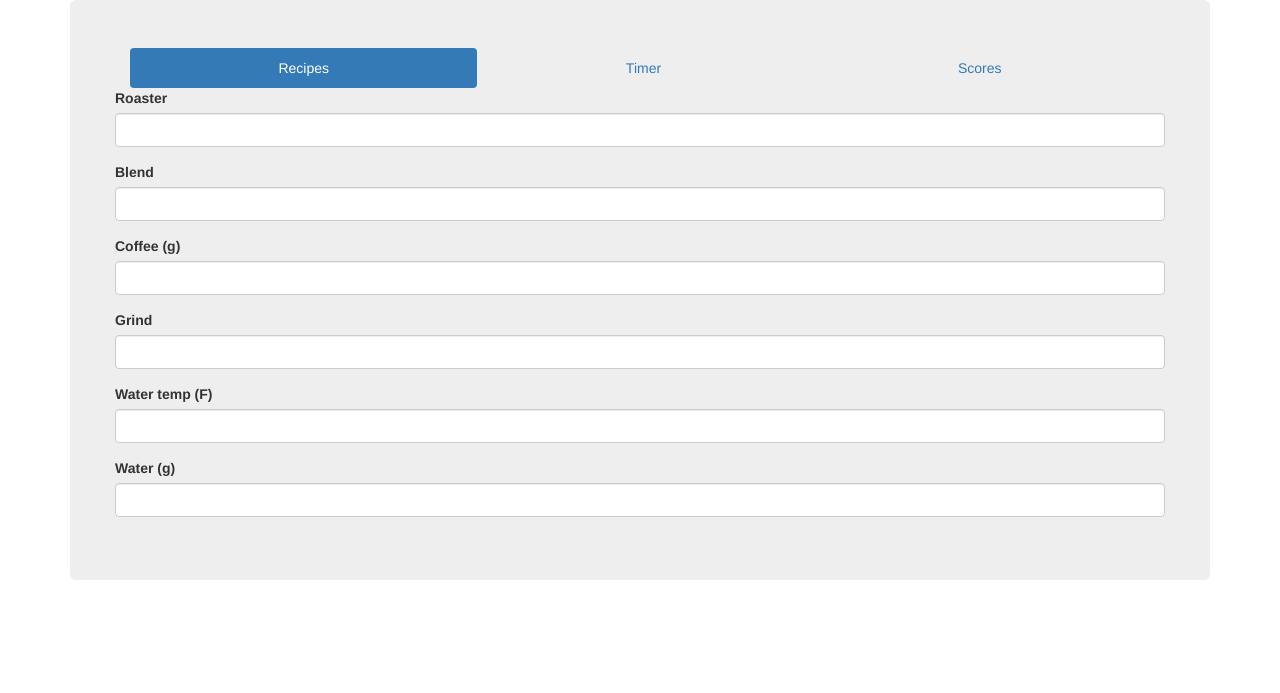
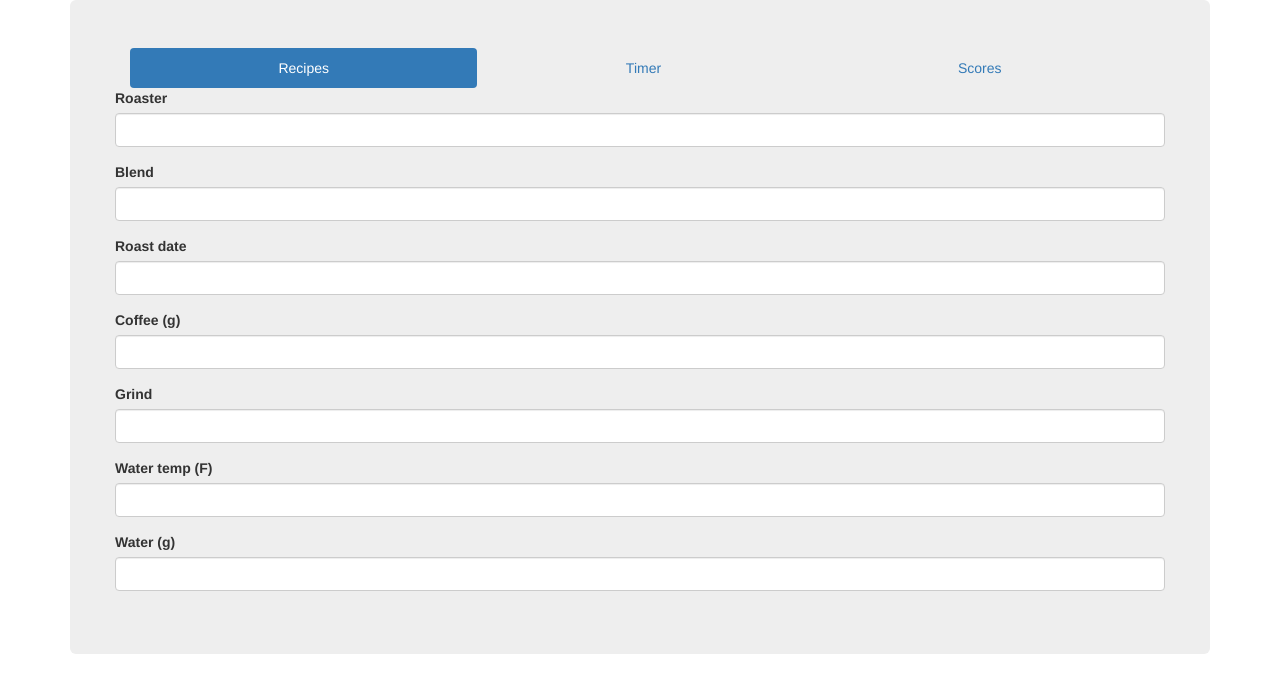
Before and after one commit to hinnefe2/brewlog, a Flask app: template brewlog/templates/index.html in a window 1280 px wide. Shown: the top 693 px of the page. Run offline with Flask 2, Linux system fonts and the light colour scheme; the template is opened without the code that fills it, so the values that code supplies are empty; some libraries are stand-ins or nearby versions.

Commit message:
ENH Add roast_date recipe parameter

```diff
--- a/brewlog/db_io.py
+++ b/brewlog/db_io.py
@@ -14,7 +14,7 @@ SCORES = {'table_name': 'scores',
 
 PARAMS = {'table_name': 'params',
           'type_col': 'param_type',
-          'types': ['roaster', 'beans', 'coffee', 'grind', 'temp', 'water']}
+          'types': ['roaster', 'beans', 'roast_date', 'coffee', 'grind', 'temp', 'water']}
 
 TIMES = {'table_name': 'steps',
          'type_col': 'step_type',
--- a/brewlog/templates/recipes.html
+++ b/brewlog/templates/recipes.html
@@ -5,6 +5,10 @@
 <div class="form-group">
   <label for="beans">Blend</label>
   <input type="text" class="form-control" id="beans" name="beans" value="{{ params.beans }}">
+</div>
+<div class="form-group">
+  <label for="roast_date">Roast date</label>
+  <input type="text" class="form-control" id="roast_date" name="roast_date" value="{{ params.roast_date }}">
 </div>
 <div class="form-group">
   <label for="amount">Coffee (g)</label>
```
